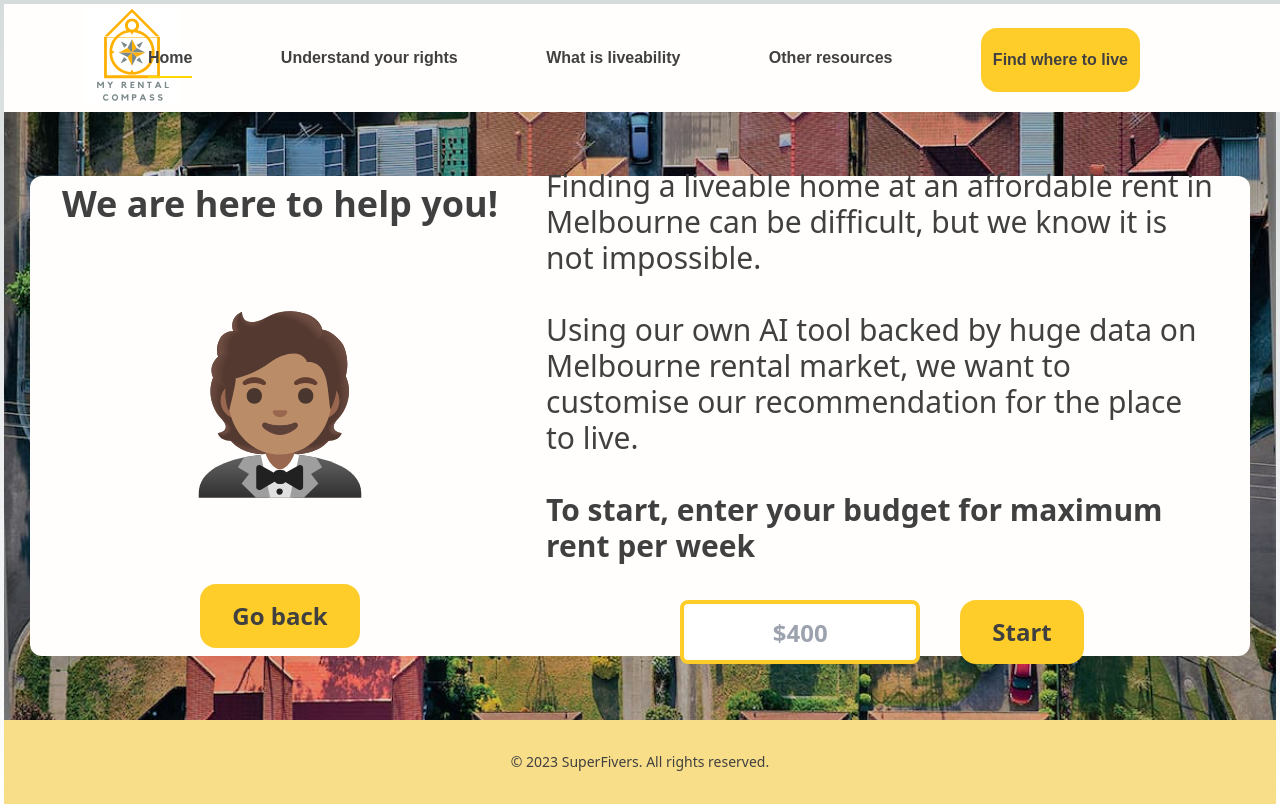
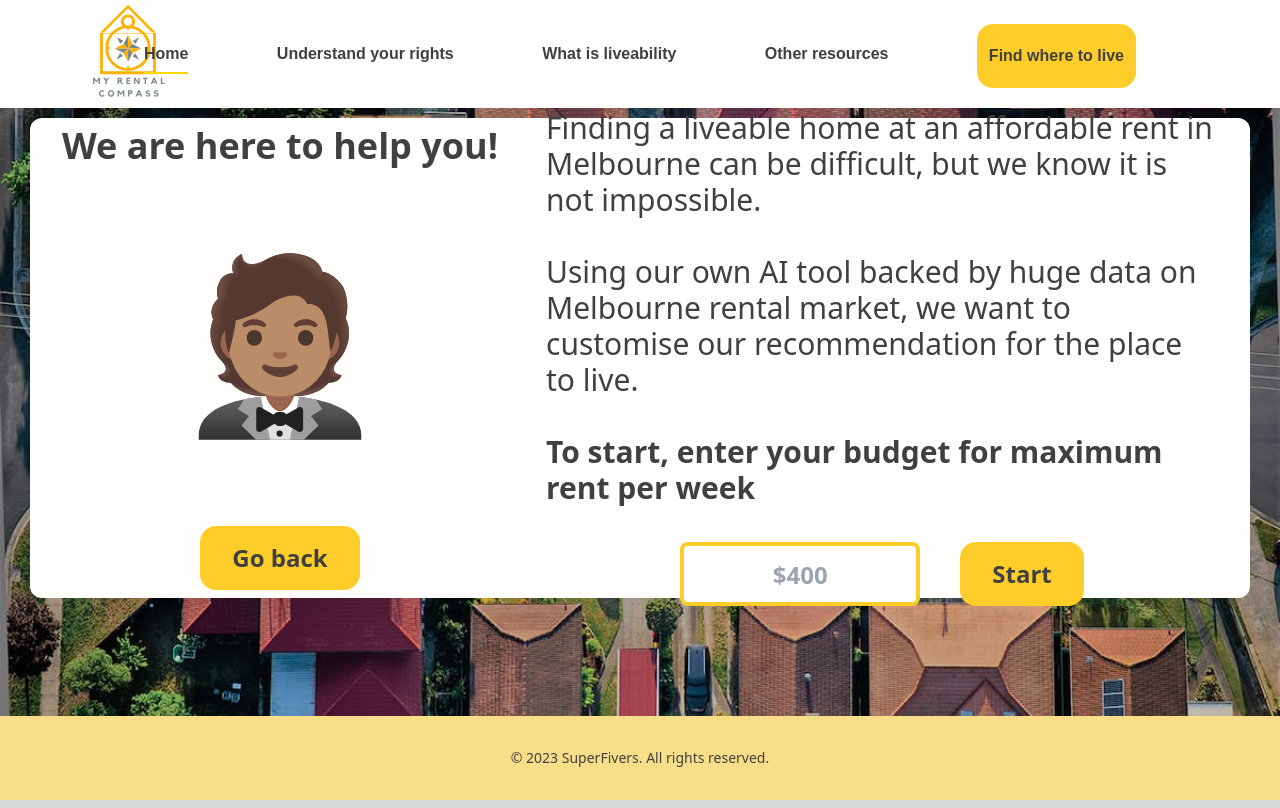
Before and after one commit to squeasyatwork/my-rental-compass, a Next.js app in the folder myrentalcompass/: page /questionnaire in a window 1280 px wide. Built offline with nearby package versions, Linux system fonts and the light colour scheme.

Commit message:
make the navbar position fixed in page

```diff
--- a/myrentalcompass/pages/index.js
+++ b/myrentalcompass/pages/index.js
@@ -13,7 +13,9 @@ export default function LandingPage() {
 
       <main>
         <div className="font-inter flex flex-col h-screen">
-          <Navbar activePage="Home" style={{zIndex: 1}}/>
+        <div style={{ position: "fixed", width: "100%", zIndex: 100 }}>
+          <Navbar activePage="Home" />
+        </div>
 
           <div
             className="relative"
--- a/myrentalcompass/pages/questionnaire.js
+++ b/myrentalcompass/pages/questionnaire.js
@@ -11,8 +11,10 @@ function Questionnaire() {
         <meta name="description" content="Questionnaire to find best suburbs." />
       </Head>
 
-      <main className="font-inter flex flex-col m-1 h-screen">
-        <Navbar activePage="Home" />
+      <main className="font-inter flex flex-col h-screen">
+        <div style={{ position: "fixed", width: "100%", zIndex: 100 }}>
+          <Navbar activePage="Home" />
+        </div>
 
         <section className="flex-grow w-full flex items-center justify-center text-NavTextGray"
         style={{
```
